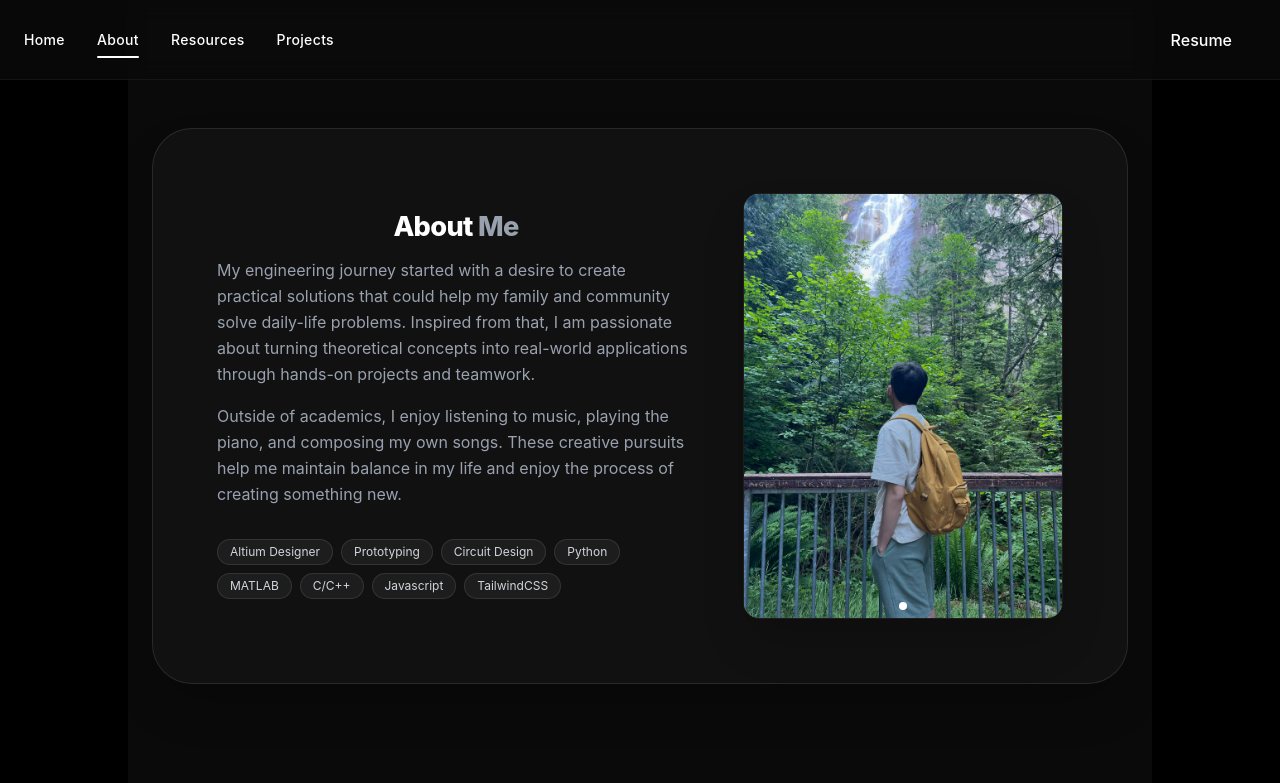
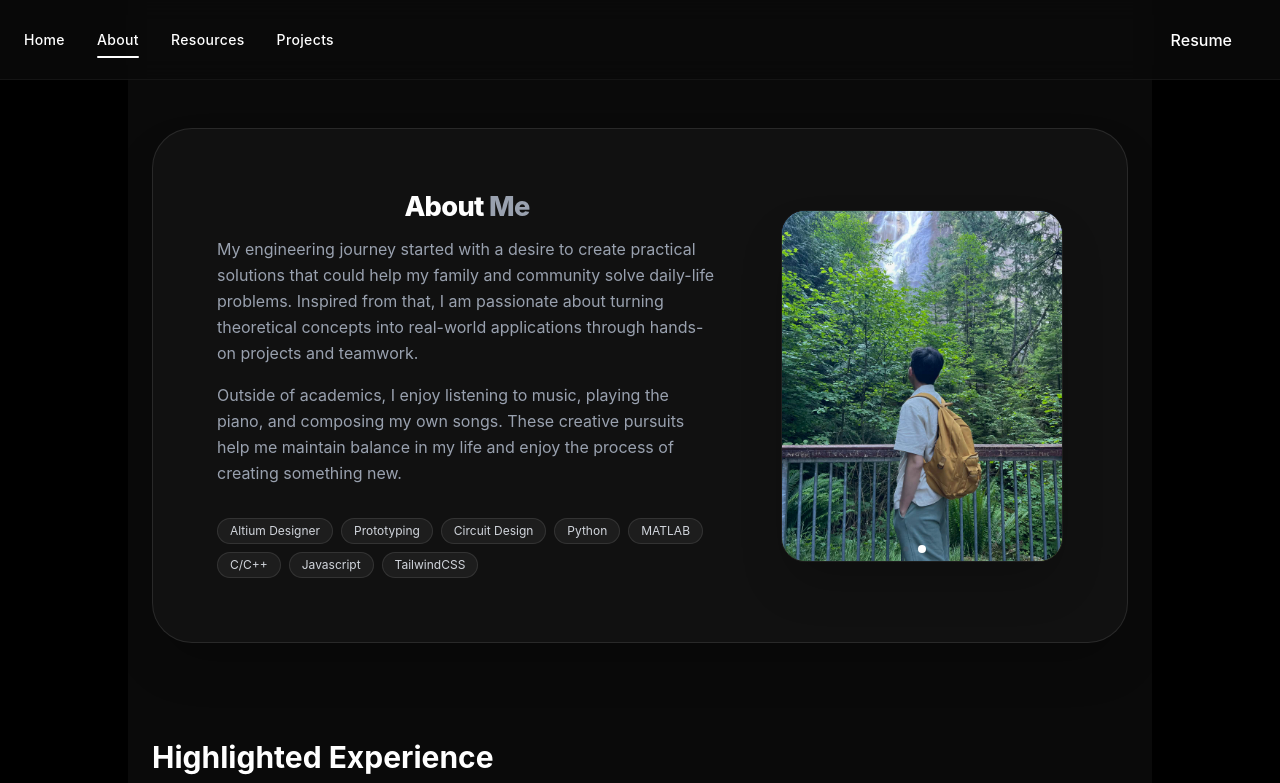
Before and after one commit to ttrieu2025/personal-website, a React (Vite) app: page /about in a window 1280 px wide. Shown: the top 783 px of the page. Built offline with nearby package versions, Linux system fonts and the light colour scheme.

Commit message:
fix: Refactor About page layout and improve image swiper styling

```diff
--- a/src/Pages/About.jsx
+++ b/src/Pages/About.jsx
@@ -29,13 +29,13 @@ function About() {
       {/* --- Intro Card --- */}
       <div className="intro flex flex-col md:flex-row items-center gap-12
                       bg-[#111111] border border-white/10 shadow-2xl
-                      rounded-[2.5rem] p-8 md:p-16 w-full">
+                      rounded-[2.5rem] p-8 md:p-16 w-full ">
 
         {/* Left Side: Content */}
         <div className="flex flex-col gap-8 flex-1">
-          <div className="intro-text flex flex-col gap-4 text-white">
-            <h2 className="font-extrabold text-5xl tracking-tight leading-tight">
-              About <span className="text-gray-400">Me</span>
+          <div className="intro-text flex flex-col gap-4 text-white ">
+            <h2 className="font-extrabold text-5xl tracking-tight leading-tight ">
+              About <span className="text-gray-400 ">Me</span>
             </h2>
             <p className="text-lg md:text-base leading-relaxed text-gray-400 text-left">
             My engineering journey started with a desire to create practical solutions that could help my family and community solve daily-life problems. Inspired from that, I am passionate about turning theoretical concepts into real-world applications through hands-on projects and teamwork.
@@ -57,13 +57,14 @@ function About() {
           </div>
         </div>
 
-        {/* Right Side: Image Swiper */}
-        <div className="intro-image w-full max-w-[320px] group">
+{/* Right Side: Image Swiper Container */}
+<div className="intro-image w-full md:w-1/3 flex justify-center items-center group">
+  <div className="w-full max-w-3xl"> {/* Control the actual "small" width here */}
     <Swiper
       modules={[Autoplay, Pagination, EffectFade]}
       spaceBetween={0}
       slidesPerView={1}
-            effect={'fade'} // Smooth transition
+      effect={'fade'}
       loop={true}
       autoplay={{
         delay: 3500,
@@ -73,7 +74,7 @@ function About() {
         clickable: true,
         dynamicBullets: true
       }}
-            className="rounded-2xl shadow-2xl overflow-hidden border border-white/5"
+      className="rounded-3xl shadow-2xl overflow-hidden border border-white/5"
       style={{
         "--swiper-pagination-color": "#ffffff",
         "--swiper-pagination-bullet-inactive-color": "#4b5563",
@@ -83,18 +84,19 @@ function About() {
     >
       {profileImages.map((imgSrc, index) => (
         <SwiperSlide key={index}>
-                <div className="relative aspect-4/5 w-full">
+          {/* Centering the image inside the slide */}
+          <div className="relative aspect-4/5 w-full overflow-hidden flex justify-center items-center bg-[#111111]">
             <img
               src={imgSrc}
               alt={`Slide ${index}`}
               className="w-full h-full object-cover"
             />
-                  {/* Subtle overlay to help text/pagination pop */}
             <div className="absolute inset-0 bg-linear-to-t from-black/20 to-transparent pointer-events-none" />
           </div>
         </SwiperSlide>
       ))}
     </Swiper>
+  </div>
         </div>
       </div>
 
```
Lines whose indentation alone changed are shown as unchanged.
